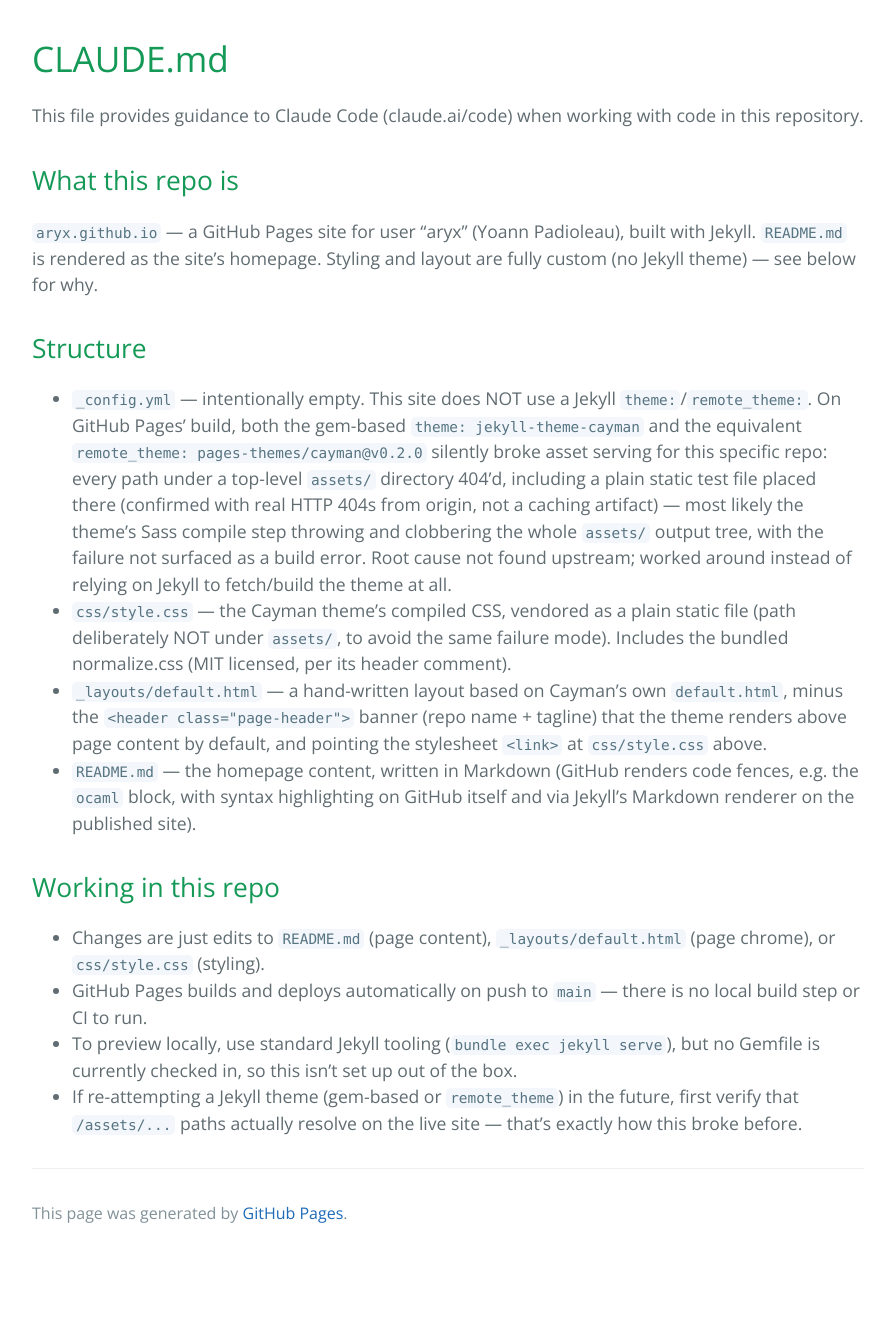
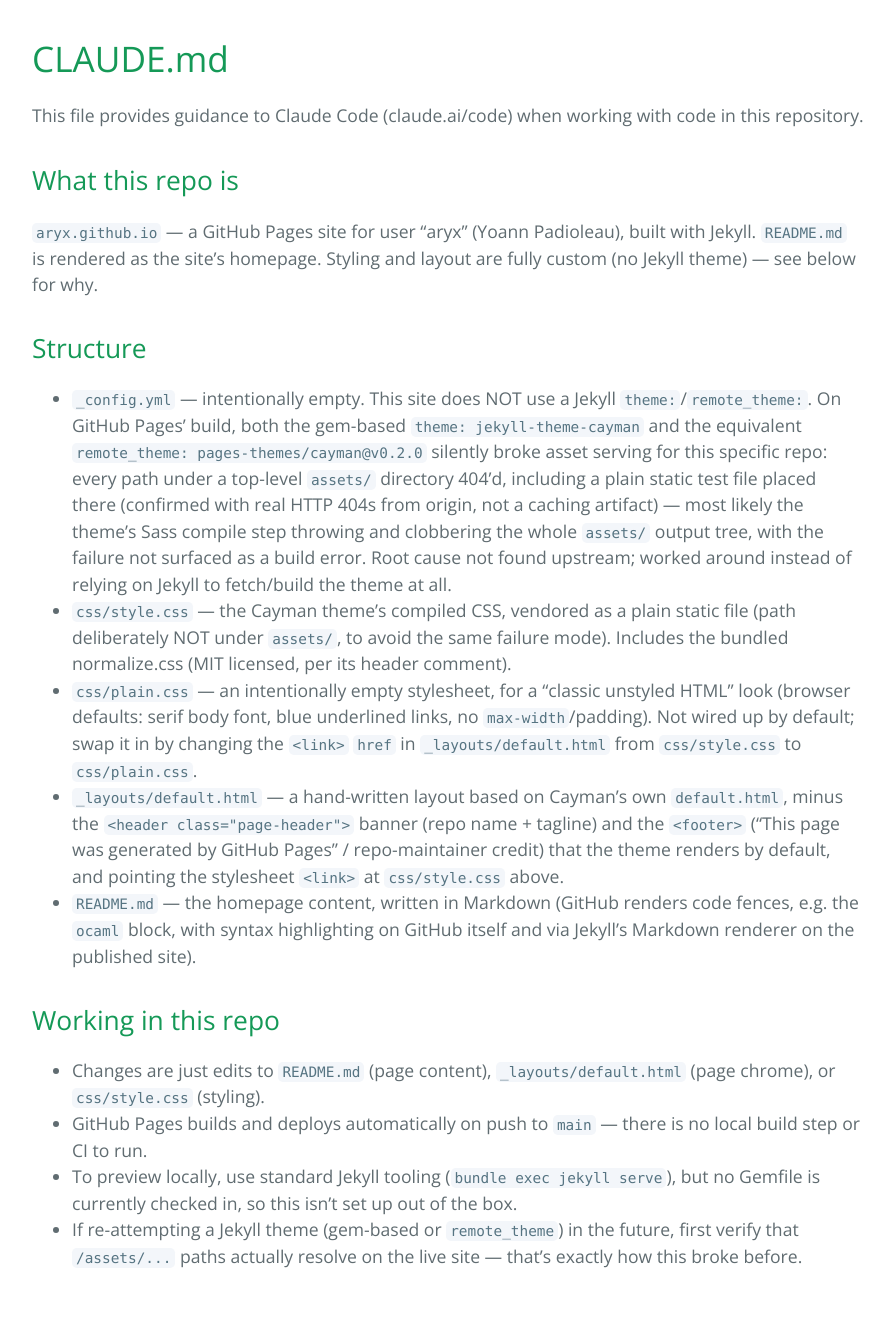
Before and after one commit to aryx/aryx.github.io, a Jekyll site: the page built from CLAUDE.md, in a window 1280 px wide. Shown: the whole page, without its empty margins (192-1086 px from the left). Built offline with Jekyll 4.4.1, drawn with Linux system fonts in a browser that asks for light colours; our own code applies the rules of GitHub Pages for plain Markdown files; before the commit the page ends 1257 px from its top, so only the background shows below that.

Commit message:
Remove GitHub Pages footer credit; add empty plain.css option
Drop the theme's default <footer> ("This page was generated by
GitHub Pages" / maintainer credit) from _layouts/default.html.

Also add css/plain.css, an intentionally empty stylesheet for a
classic unstyled-HTML look, swappable in by editing the
stylesheet <link> in _layouts/default.html.

Co-Authored-By: Claude Sonnet 5 <noreply@anthropic.com>
Claude-Session: https://claude.ai/code/session_015biyKev2p3DELoGmupWYXr

```diff
--- a/CLAUDE.md
+++ b/CLAUDE.md
@@ -21,9 +21,14 @@ theme) — see below for why.
 - `css/style.css` — the Cayman theme's compiled CSS, vendored as a plain static file (path
   deliberately NOT under `assets/`, to avoid the same failure mode). Includes the bundled
   normalize.css (MIT licensed, per its header comment).
+- `css/plain.css` — an intentionally empty stylesheet, for a "classic unstyled HTML" look
+  (browser defaults: serif body font, blue underlined links, no `max-width`/padding). Not wired
+  up by default; swap it in by changing the `<link>` `href` in `_layouts/default.html` from
+  `css/style.css` to `css/plain.css`.
 - `_layouts/default.html` — a hand-written layout based on Cayman's own `default.html`, minus
-  the `<header class="page-header">` banner (repo name + tagline) that the theme renders above
-  page content by default, and pointing the stylesheet `<link>` at `css/style.css` above.
+  the `<header class="page-header">` banner (repo name + tagline) and the `<footer>` ("This page
+  was generated by GitHub Pages" / repo-maintainer credit) that the theme renders by default, and
+  pointing the stylesheet `<link>` at `css/style.css` above.
 - `README.md` — the homepage content, written in Markdown (GitHub renders code fences, e.g. the
   `ocaml` block, with syntax highlighting on GitHub itself and via Jekyll's Markdown renderer on
   the published site).
--- a/_layouts/default.html
+++ b/_layouts/default.html
@@ -16,13 +16,6 @@
 
     <main id="content" class="main-content" role="main">
       {{ content }}
-
-      <footer class="site-footer">
-        {% if site.github.is_project_page %}
-          <span class="site-footer-owner"><a href="{{ site.github.repository_url }}">{{ site.github.repository_name }}</a> is maintained by <a href="{{ site.github.owner_url }}">{{ site.github.owner_name }}</a>.</span>
-        {% endif %}
-        <span class="site-footer-credits">This page was generated by <a href="https://pages.github.com">GitHub Pages</a>.</span>
-      </footer>
     </main>
   </body>
 </html>
```
Also changed, not shown: css/plain.css (added).
